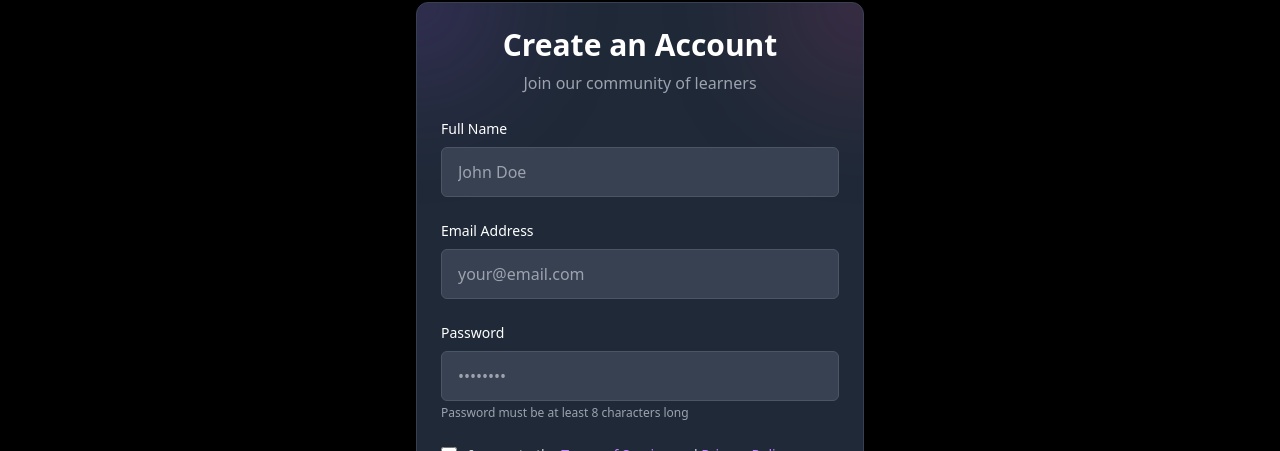
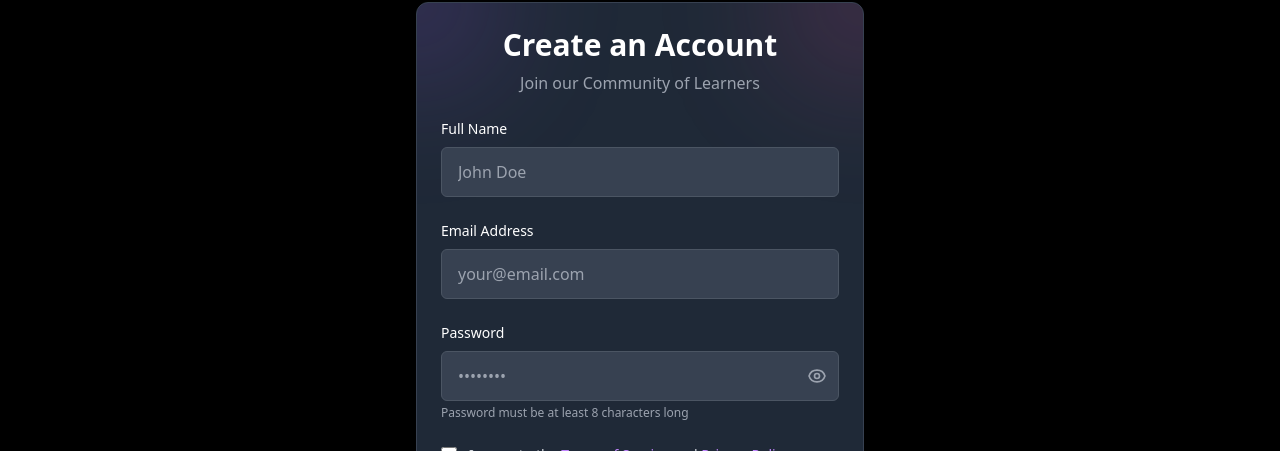
Before and after one commit to BitHiveTechnologies/Merge-Website, a Next.js app: page /signup in a window 1280 px wide. Shown: the part 126-577 px from the top of the page. Built offline with nearby package versions, Linux system fonts and the light colour scheme.

Commit message:
Hi, I have written backend for every page according to the backend routes and requirements given by you , and the backend is running on localhost:8001 , now modify the files to fetch data from the backedn

```diff
--- a/app/login/page.tsx
+++ b/app/login/page.tsx
@@ -71,12 +71,12 @@ export default function LoginPage() {
     };
 
     return (
-        <div className="min-h-screen bg-black text-white font-sans mt-12" data-oid="wu1_g_z">
+        <div className="min-h-screen bg-black text-white font-sans" data-oid="wu1_g_z">
             <Navbar data-oid=":.b2pqm" />
 
             <div className="pt-32 pb-20 px-6 md:px-12" data-oid="y4lj.pf">
                 <div
-                    className="max-w-md mx-auto bg-gray-800 rounded-xl border border-gray-700 overflow-hidden"
+                    className="max-w-md mx-auto bg-gray-800 rounded-xl border border-gray-700 overflow-hidden  mt-12"
                     data-oid="2nwyvbt"
                 >
                     {/* Background blur elements */}
@@ -98,7 +98,7 @@ export default function LoginPage() {
                                 Welcome Back
                             </h1>
                             <p className="text-gray-400" data-oid="6b3nm_:">
-                                Sign in to continue your learning journey
+                                Sign in to continue your Learning Journey
                             </p>
                         </div>
 
--- a/app/signup/page.tsx
+++ b/app/signup/page.tsx
@@ -13,6 +13,11 @@ export default function SignupPage() {
     });
     const [isLoading, setIsLoading] = useState(false);
     const [error, setError] = useState('');
+    const [showPassword, setShowPassword] = useState(false);
+
+    const togglePasswordVisibility = () => {
+        setShowPassword(!showPassword);
+    };
 
     const handleChange = (e: React.ChangeEvent<HTMLInputElement>) => {
         const { name, value, type, checked } = e.target;
@@ -113,7 +118,7 @@ export default function SignupPage() {
                                 Create an Account
                             </h1>
                             <p className="text-gray-400" data-oid="6_0_pwj">
-                                Join our community of learners
+                                Join our Community of Learners
                             </p>
                         </div>
 
@@ -177,18 +182,73 @@ export default function SignupPage() {
                                 >
                                     Password
                                 </label>
+                                <div className="relative" data-oid="vo0q:1p">
                                     <input
                                         id="password"
                                         name="password"
-                                    type="password"
+                                        type={showPassword ? 'text' : 'password'}
                                         value={formData.password}
                                         onChange={handleChange}
-                                    className="w-full px-4 py-3 rounded-md bg-gray-700 border border-gray-600 focus:outline-none focus:border-purple-500 transition-colors"
+                                        className="w-full px-4 py-3 rounded-md bg-gray-700 border border-gray-600 focus:outline-none focus:border-purple-500 transition-colors pr-10"
                                         placeholder="••••••••"
                                         required
                                         data-oid="y_nf:3_"
                                     />
 
+                                    <button
+                                        type="button"
+                                        onClick={togglePasswordVisibility}
+                                        className="absolute inset-y-0 right-0 pr-3 flex items-center text-gray-400 hover:text-purple-400 transition-colors focus:outline-none"
+                                        aria-label={
+                                            showPassword ? 'Hide password' : 'Show password'
+                                        }
+                                        data-oid="fcgw:ln"
+                                    >
+                                        {showPassword ? (
+                                            <svg
+                                                xmlns="http://www.w3.org/2000/svg"
+                                                className="h-5 w-5"
+                                                fill="none"
+                                                viewBox="0 0 24 24"
+                                                stroke="currentColor"
+                                                data-oid="0f3.jqt"
+                                            >
+                                                <path
+                                                    strokeLinecap="round"
+                                                    strokeLinejoin="round"
+                                                    strokeWidth={2}
+                                                    d="M13.875 18.825A10.05 10.05 0 0112 19c-4.478 0-8.268-2.943-9.543-7a9.97 9.97 0 011.563-3.029m5.858.908a3 3 0 114.243 4.243M9.878 9.878l4.242 4.242M9.88 9.88l-3.29-3.29m7.532 7.532l3.29 3.29M3 3l3.59 3.59m0 0A9.953 9.953 0 0112 5c4.478 0 8.268 2.943 9.543 7a10.025 10.025 0 01-4.132 5.411m0 0L21 21"
+                                                    data-oid="njf7u36"
+                                                />
+                                            </svg>
+                                        ) : (
+                                            <svg
+                                                xmlns="http://www.w3.org/2000/svg"
+                                                className="h-5 w-5"
+                                                fill="none"
+                                                viewBox="0 0 24 24"
+                                                stroke="currentColor"
+                                                data-oid=".dn7rss"
+                                            >
+                                                <path
+                                                    strokeLinecap="round"
+                                                    strokeLinejoin="round"
+                                                    strokeWidth={2}
+                                                    d="M15 12a3 3 0 11-6 0 3 3 0 016 0z"
+                                                    data-oid="k27bq0n"
+                                                />
+
+                                                <path
+                                                    strokeLinecap="round"
+                                                    strokeLinejoin="round"
+                                                    strokeWidth={2}
+                                                    d="M2.458 12C3.732 7.943 7.523 5 12 5c4.478 0 8.268 2.943 9.542 7-1.274 4.057-5.064 7-9.542 7-4.477 0-8.268-2.943-9.542-7z"
+                                                    data-oid="bcmx0ac"
+                                                />
+                                            </svg>
+                                        )}
+                                    </button>
+                                </div>
                                 <p className="mt-1 text-xs text-gray-400" data-oid="mq9:muj">
                                     Password must be at least 8 characters long
                                 </p>
```
Lines whose indentation alone changed are shown as unchanged.
